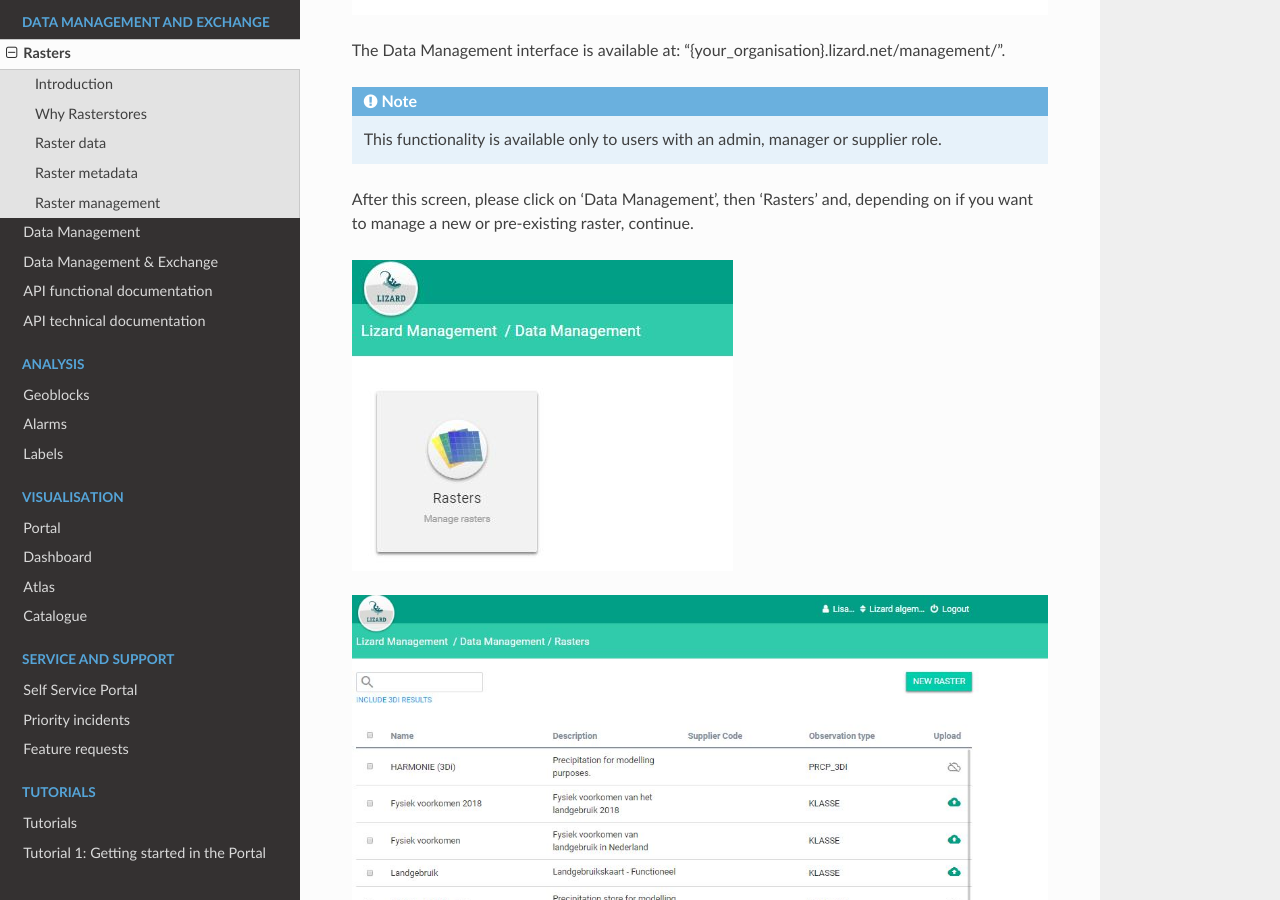
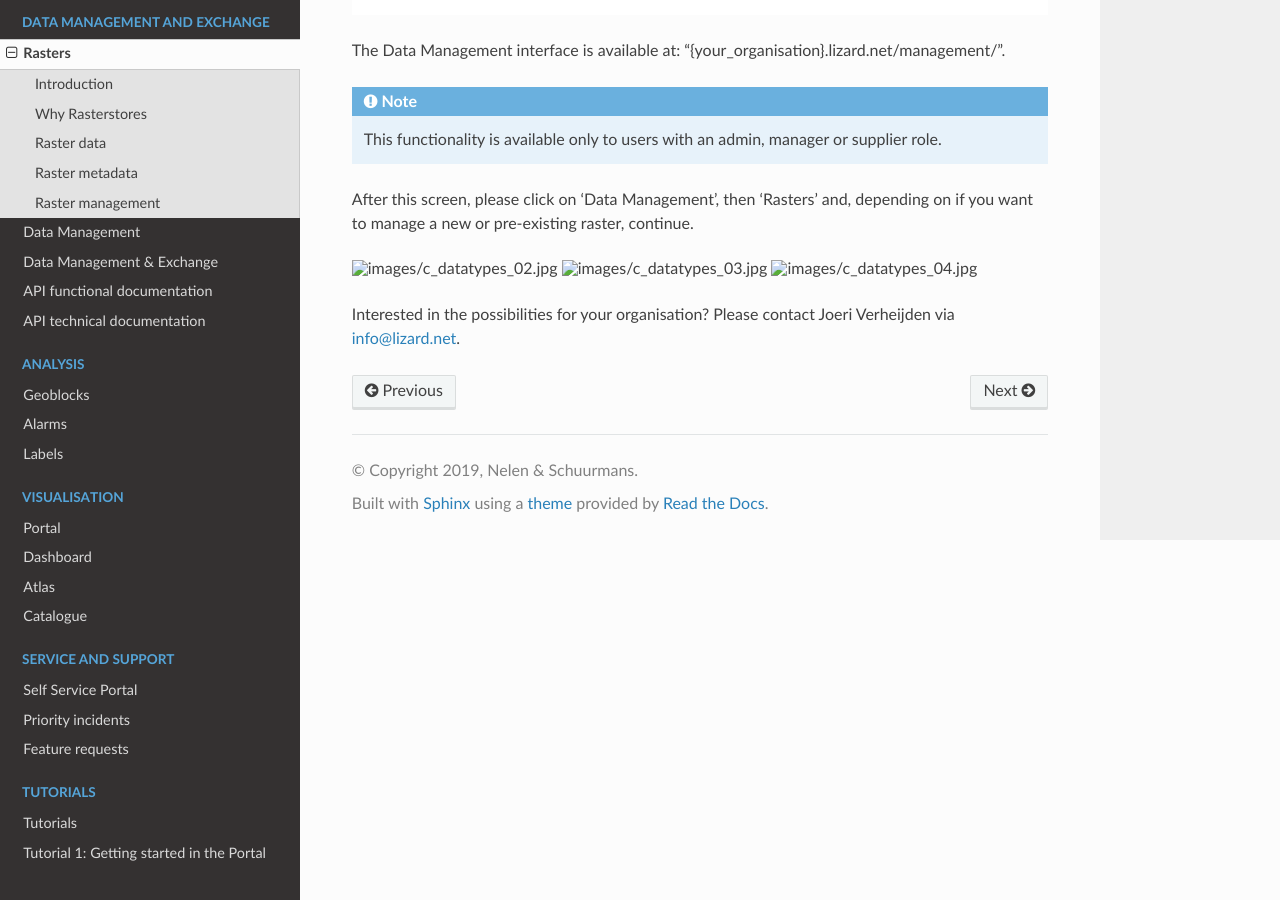
Before and after one commit to nens/lizard-docs, a Sphinx documentation site: the page built from source/c_datatypes.rst, in a window 1280 px wide and 900 px high, scrolled down 1606 px. Built offline with Sphinx 7.4.7 and the Read the Docs theme 2.0.0, drawn with Linux system fonts in a browser that asks for light colours; formulas are drawn with MathJax 3.

Commit message:
Uppercase to Lower case for images

```diff
--- a/source/c_apifunctional.rst
+++ b/source/c_apifunctional.rst
@@ -4,7 +4,7 @@ API functional documentation
 
 You can acces the Lizard API via “www.{your_organisation}.lizard.net/api/”.
 
-.. image:: /images/c_apifunctional_01.JPG
+.. image:: /images/c_apifunctional_01.jpg
 
 What is an API?
 ===============
@@ -23,11 +23,11 @@ The basic url is www.{your_organisation}.lizard.net/api/v3, for example:
 If you type this in your browser, for example Google Chrome, you will get a list of parameters. These parameters are so called *endpoints*. If you paste this endpoint after your basic url, you will initiate a query. An example is ``locations``.
 If you click on the url www.demo.lizard.net/api/v3/locations , you will send a query to Lizard to search all locations that you have access to. As a response, you will get indeed the locations back, as well as some metadata.
 
-.. image:: /images/c_apifunctional_02.JPG
+.. image:: /images/c_apifunctional_02.jpg
 
 Above each page, you will see some additional parameters, with which you can specify your query more. Most endpoints have examples of this.
 
-.. image:: /images/c_apifunctional_03.JPG
+.. image:: /images/c_apifunctional_03.jpg
 
 If we are looking for a specific location, with a name that contains 'gemaal', we can use this query:
 
--- a/source/c_apitechnical.rst
+++ b/source/c_apitechnical.rst
@@ -141,7 +141,7 @@ This section describes timeseries-related endpoints.
 
 	**Example response:**
 
-		.. image:: /images/c_apitechnical_01.JPG
+		.. image:: /images/c_apitechnical_01.jpg
 
 Locations
 ==========
@@ -156,4 +156,4 @@ This section describes location-related endpoints.
 
 	**Example response:**
 
-		.. image:: /images/c_apitechnical_02.JPG
+		.. image:: /images/c_apitechnical_02.jpg
--- a/source/c_datatypes.rst
+++ b/source/c_datatypes.rst
@@ -61,8 +61,8 @@ The Data Management interface is available at: “{your_organisation}.lizard.net
 
 After this screen, please click on ‘Data Management’, then ‘Rasters’ and, depending on if you want to manage a new or pre-existing raster, continue.
 
-.. image:: /images/c_datatypes_02.JPG
-.. image:: /images/c_datatypes_03.JPG
-.. image:: /images/c_datatypes_04.JPG
+.. image:: /images/c_datatypes_02.jpg
+.. image:: /images/c_datatypes_03.jpg
+.. image:: /images/c_datatypes_04.jpg
 
 Interested in the possibilities for your organisation? Please contact Joeri Verheijden via info@lizard.net.
```
